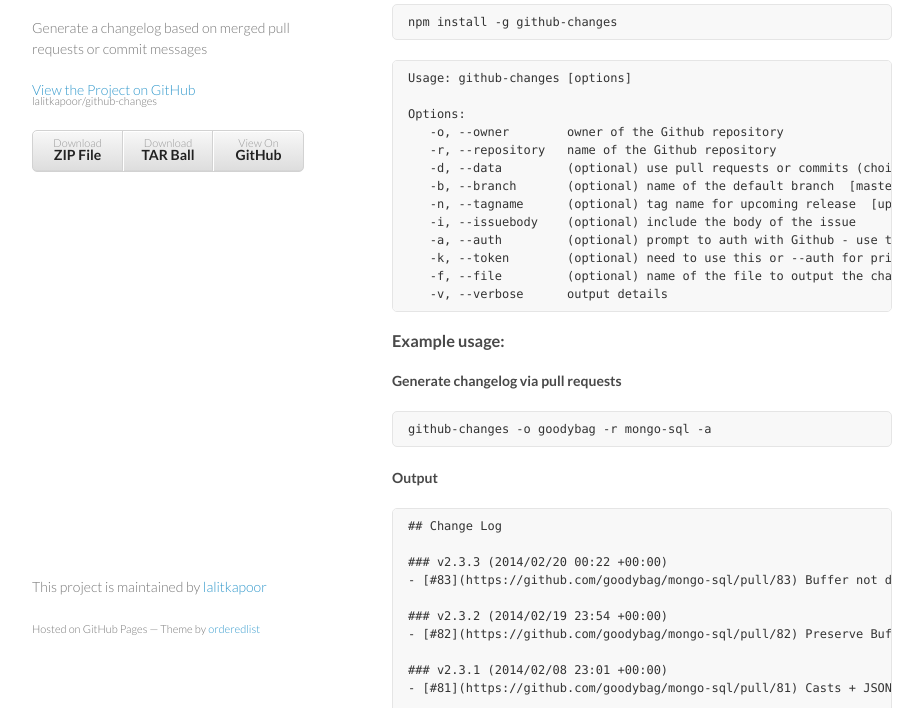
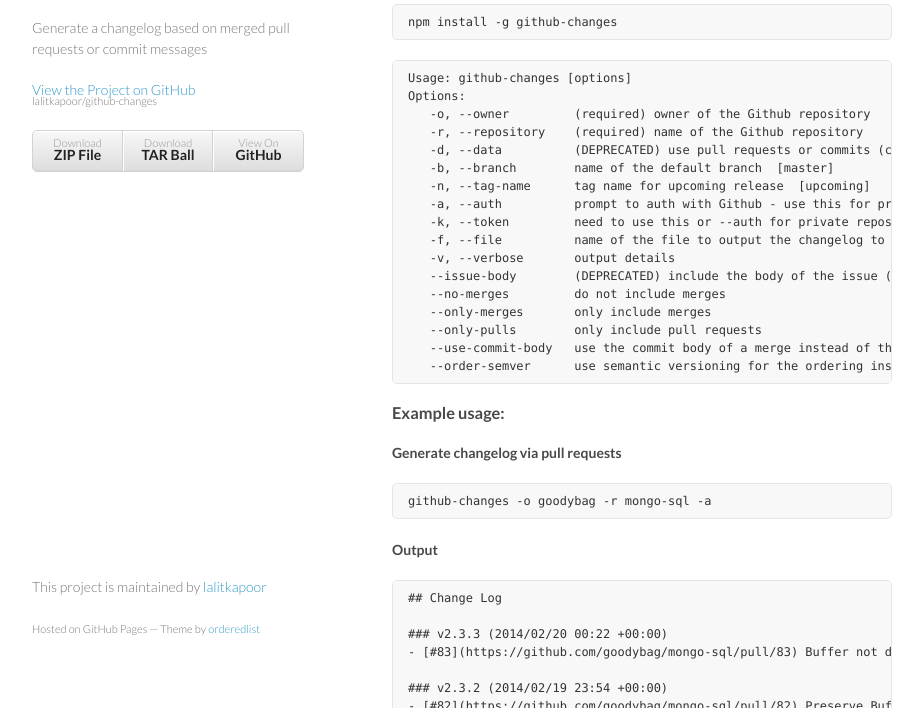
Before and after one commit to lalitkapoor/github-changes, a plain HTML site: page index.html in a window 1280 px wide. Shown: the part 92-800 px from the top of the page, without its empty margins (178-1101 px from the left). Drawn offline with Linux system fonts and the light colour scheme.

Commit message:
update usage

```diff
--- a/index.html
+++ b/index.html
@@ -34,18 +34,22 @@
 <p><pre>npm install -g github-changes</pre></p>
 
 <pre><code>Usage: github-changes [options]
-
 Options:
-   -o, --owner        owner of the Github repository
-   -r, --repository   name of the Github repository
-   -d, --data         (optional) use pull requests or commits (choices: pulls, commits)  [pulls]
-   -b, --branch       (optional) name of the default branch  [master]
-   -n, --tagname      (optional) tag name for upcoming release  [upcoming]
-   -i, --issuebody    (optional) include the body of the issue
-   -a, --auth         (optional) prompt to auth with Github - use this for private repos and higher rate limits
-   -k, --token        (optional) need to use this or --auth for private repos and higher rate limits
-   -f, --file         (optional) name of the file to output the changelog to  [CHANGELOG.md]
-   -v, --verbose      output details
+   -o, --owner         (required) owner of the Github repository
+   -r, --repository    (required) name of the Github repository
+   -d, --data          (DEPRECATED) use pull requests or commits (choices: pulls, commits)  [commits]
+   -b, --branch        name of the default branch  [master]
+   -n, --tag-name      tag name for upcoming release  [upcoming]
+   -a, --auth          prompt to auth with Github - use this for private repos and higher rate limits
+   -k, --token         need to use this or --auth for private repos and higher rate limits
+   -f, --file          name of the file to output the changelog to  [CHANGELOG.md]
+   -v, --verbose       output details
+   --issue-body        (DEPRECATED) include the body of the issue (--data MUST equal 'pulls')
+   --no-merges         do not include merges
+   --only-merges       only include merges
+   --only-pulls        only include pull requests
+   --use-commit-body   use the commit body of a merge instead of the message - "Merge branch..."
+   --order-semver      use semantic versioning for the ordering instead of the tag date
 </code></pre>
 
 <h3>
```
